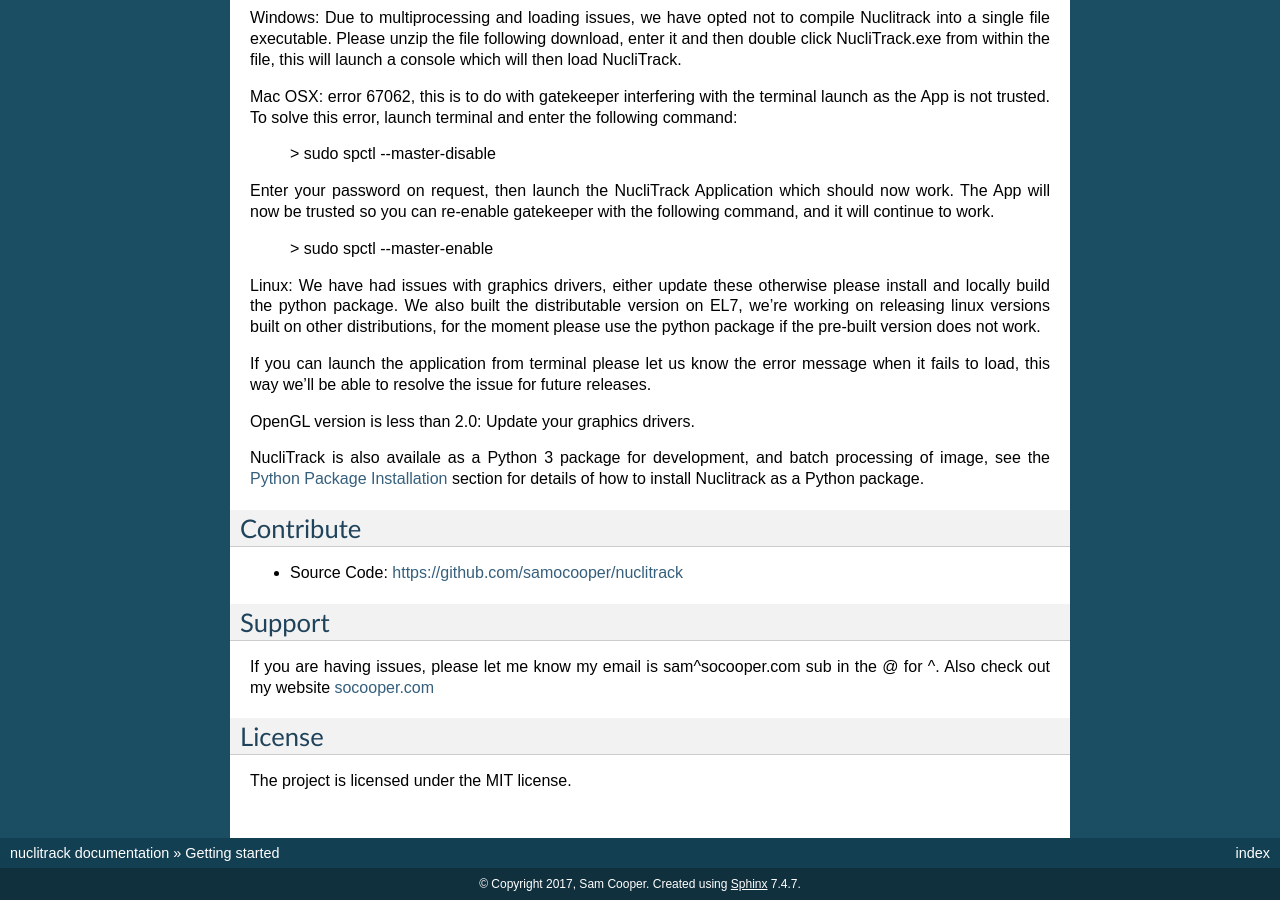
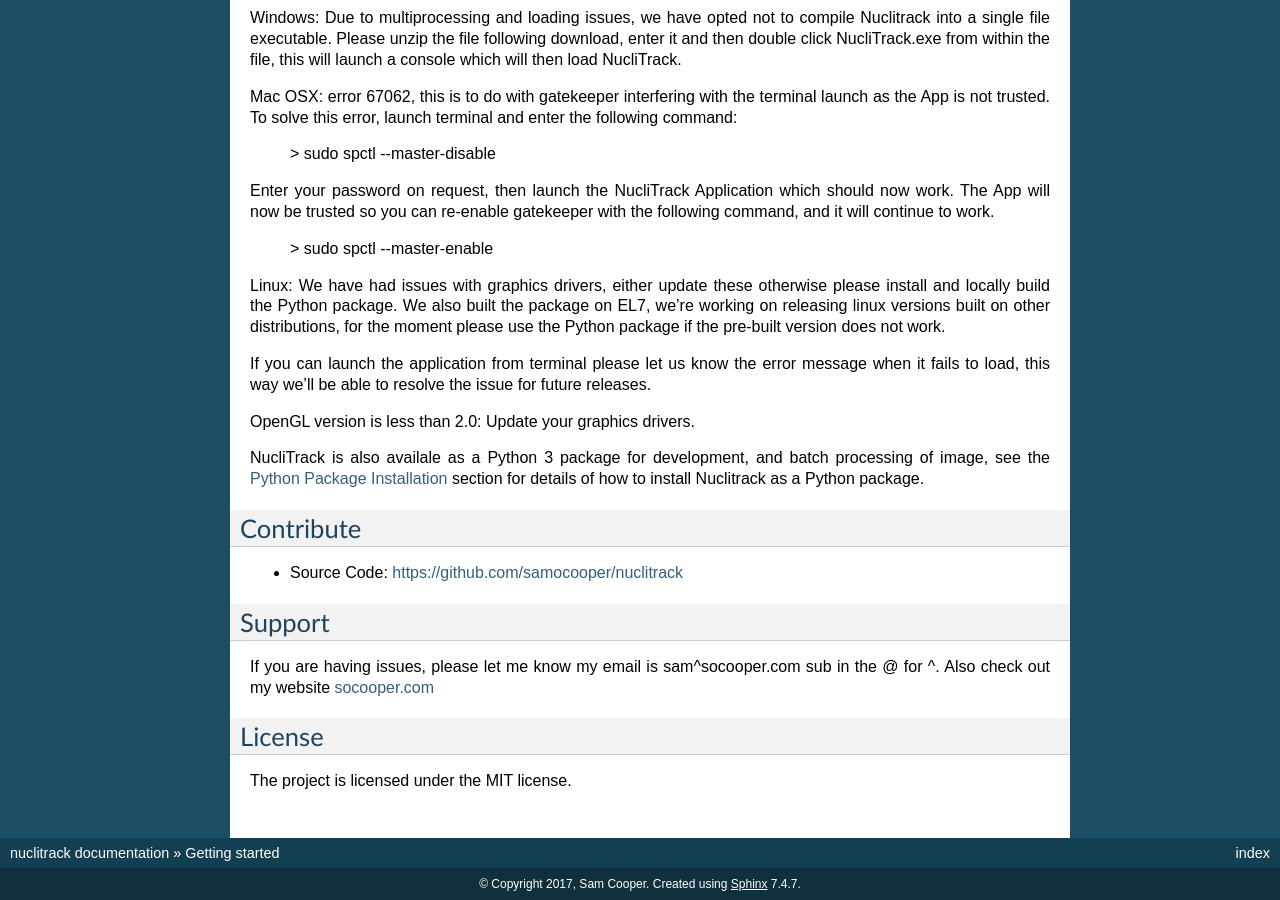
Before and after one commit to samocooper/nuclitrack, a Sphinx documentation site: the page built from docs/index.rst, in a window 1280 px wide and 900 px high, scrolled down 11496 px. Built offline with Sphinx 7.4.7, drawn with Linux system fonts in a browser that asks for light colours.

Commit message:
Update index.rst

```diff
--- a/docs/index.rst
+++ b/docs/index.rst
@@ -310,7 +310,7 @@
 
 	> sudo spctl \--master-enable
 
-Linux: We have had issues with graphics drivers, either update these otherwise please install and locally build the python package. We also built the distributable version on EL7, we're working on releasing linux versions built on other distributions, for the moment please use the python package if the pre-built version does not work.
+Linux: We have had issues with graphics drivers, either update these otherwise please install and locally build the Python package. We also built the package on EL7, we're working on releasing linux versions built on other distributions, for the moment please use the Python package if the pre-built version does not work.
 
 If you can launch the application from terminal please let us know the error message when it fails to load, this way we'll be able to resolve the issue for future releases.
 
```
